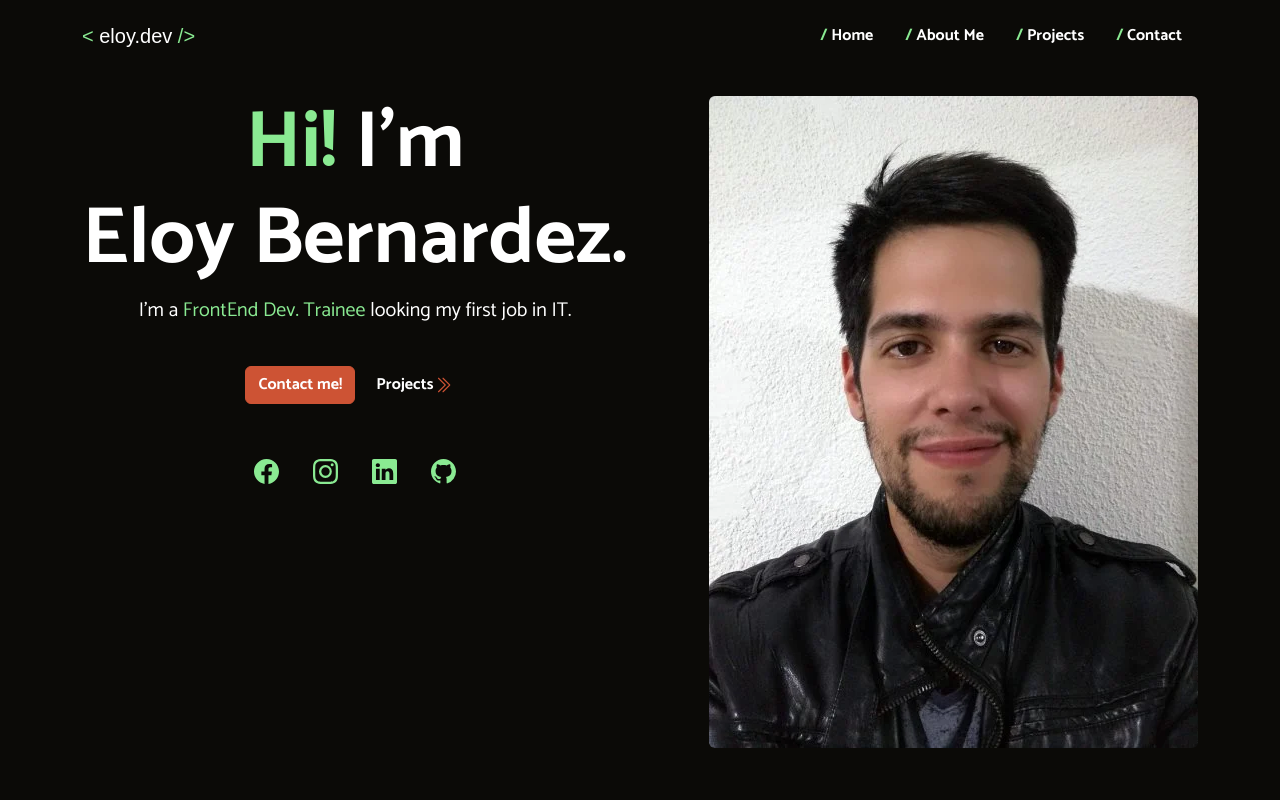
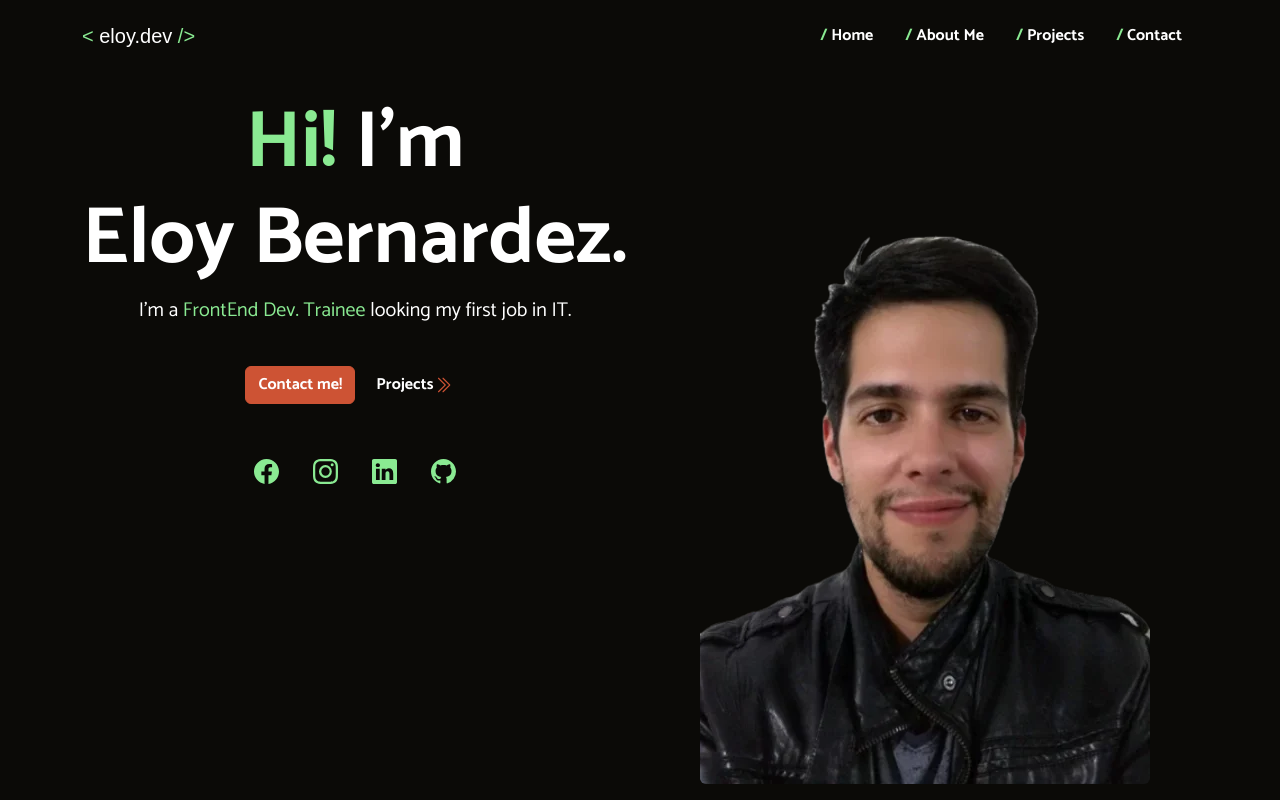
Before and after one commit to eloybernardez/portfolio-v1, a React (Create React App) app: page / in a window 1280 px wide. Shown: the top 800 px of the page. Built offline with nearby package versions, Linux system fonts and the light colour scheme; a web font is replaced by a local one.

Commit message:
fix hero viewport again...

```diff
--- a/src/Components/Hero.js
+++ b/src/Components/Hero.js
@@ -11,10 +11,10 @@ import "../styles/Hero.scss";
 
 function Hero() {
   return (
-    <Stack className="pt-4 bg-dark text-white " gap={4}>
-      <Container className="vh-100">
+    <Stack className="pt-4 bg-dark text-white" gap={4}>
+      <Container>
         <Row>
-          <Col className="justify-content-evenly">
+          <Col className="justify-content-evenly vh-100 ">
             <h2 className="text-center display-1 fw-bold">
               <span className="text-primary">Hi!</span> I'm <br></br> Eloy
               Bernardez.
@@ -77,13 +77,13 @@ function Hero() {
             </Stack>
           </Col>
 
-          <Col className="d-none d-md-flex d-lg-flex d-xxl-flex justify-content-end w-75 h-75">
+          <Col className="d-none d-md-flex justify-content-center align-items-center">
             <Image
               fluid
               rounded
               alt="Eloy's photo"
               src={require("../images/foto-dni-opt.webp")}
-              className="d-none d-md-flex d-lg-flex d-xxl-flex mb-4 "
+              className="d-none d-md-flex mb-4 "
             />
           </Col>
         </Row>
```
Also changed, not shown: src/images/foto-dni-opt.webp.
